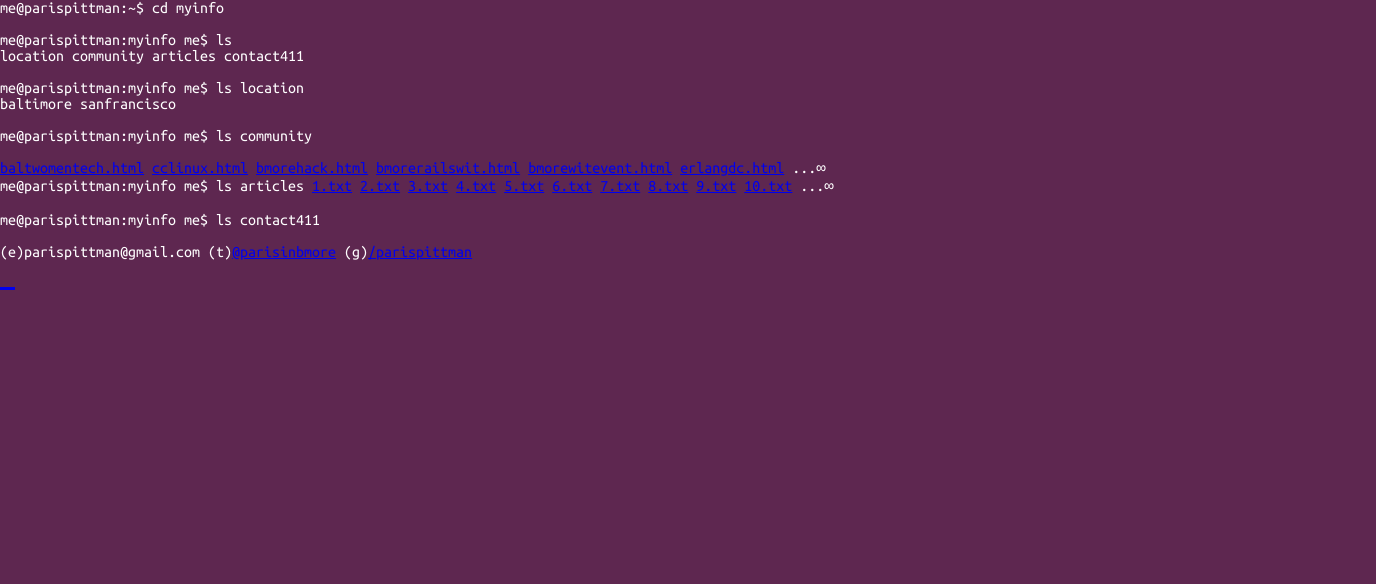
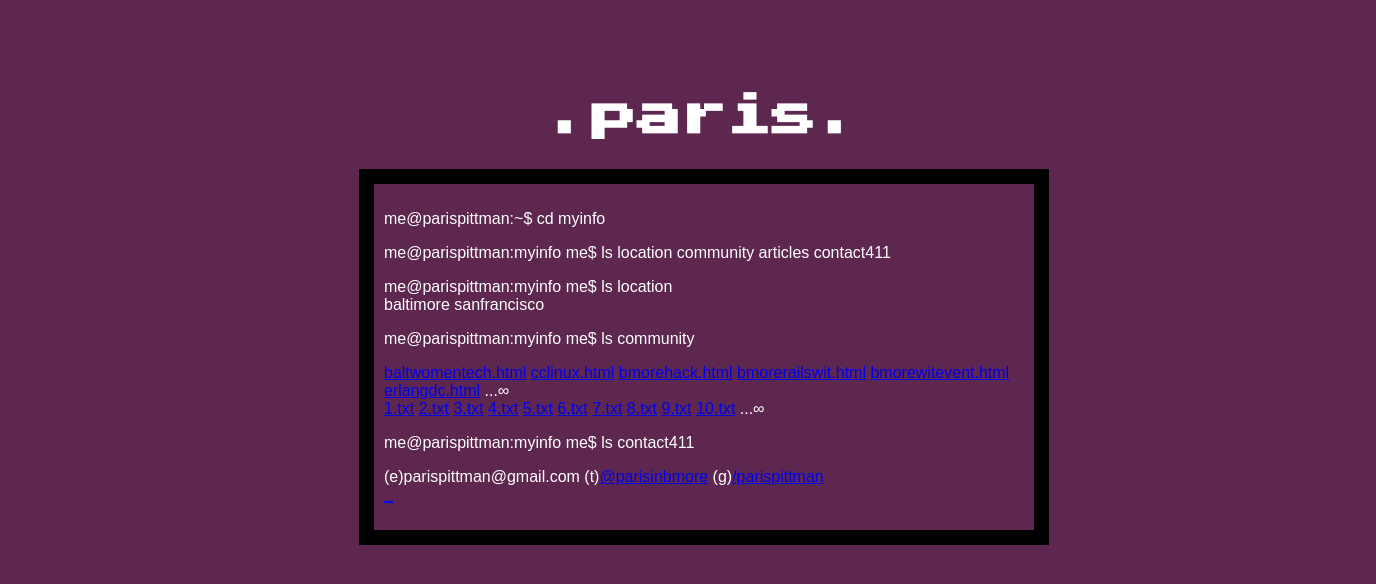
Before and after one commit to parispittman/parispittman.github.io, a plain HTML site: page index.html in a window 1280 px wide. Shown: the whole page, 1376 px wide, since content can reach past the window. Drawn offline with Linux system fonts and the light colour scheme.

Commit message:
added border, centered, head

```diff
--- a/index.html
+++ b/index.html
@@ -1,17 +1,18 @@
 <!DOCTYPE html>
 <html>
 <head>
-	<title>aparis.site</title>
+	<title>Terminal - me@parispittman</title>
 	<meta charset="utf-8"/>
 	<link rel="stylesheet" type="text/css" href="main.css">
-	<link href="https://fonts.googleapis.com/css?family=Ubuntu+Mono" rel="stylesheet">
+	<link href="https://fonts.googleapis.com/css?family=Press+Start+2P" rel="stylesheet">
+	<link href="https://fonts.googleapis.com/css?family=Ubuntu+Condensed" rel="stylesheet">
 </head>
 <body>
+<h1>.paris.</h1>
 <div class="container">
-	me@parispittman:~$ cd myinfo
-	<div class="me"><p><span>me@parispittman:myinfo me$ ls</span><span>location community articles contact411</span>
-	</div><div class="location"><p><span>me@parispittman:myinfo me$ ls location</span><span>baltimore sanfrancisco</span></p>
-	</div>
+	<p><span>me@parispittman:~$ cd myinfo</span></p>
+	<p><span>me@parispittman:myinfo me$ ls location community articles contact411</span></p>
+	<div class="location"><p><span>me@parispittman:myinfo me$ ls location</span><span>baltimore sanfrancisco</span></p>
 	<div class="community">
 	<p><span>me@parispittman:myinfo me$ ls community</span></p>
 	<a href="http://www.meetup.com/Baltimore-Women-in-Computing-Meetup/">baltwomentech.html</a>
@@ -23,9 +24,8 @@
 	...∞
 	</div>
 	<div class="articles">
-	me@parispittman:myinfo me$ ls articles
 		<a href="http://technical.ly/baltimore/2015/09/15/baltimore-hackathon-preview/">1.txt</a>
-	<a href="http://technical.ly/baltimore/2014/09/03/nominees-2nd-annual-baltimore-innovation-awards/">2.txt<a>
+		<a href="http://technical.ly/baltimore/2014/09/03/nominees-2nd-annual-baltimore-innovation-awards/">2.txt</a>
 		<a href="http://www.baltimoresun.com/features/bal-bs-sh-aw-bwic-p7-20150330-photo.html">3.txt</a>
 		<a href="http://www.bizjournals.com/baltimore/print-edition/2013/01/11/despite-high-unemployment-employers.html">4.txt</a>
 		<a href="http://technical.ly/baltimore/2015/03/30/2015-techawards-winners/">5.txt</a>
@@ -36,7 +36,9 @@
 		<a href="http://technical.ly/baltimore/2014/07/07/aol-ad-com-recruiting-hiring/">10.txt</a>
 	...∞</div>
 	<div class="contact411">
-	<p><span>me@parispittman:myinfo me$ ls contact411</span></p><p><span>(e)parispittman@gmail.com (t)<a href="http://www.twitter.com/parisinbmore">@parisinbmore</a> (g)<a href="http://www.github.com/parispittman">/parispittman<span class="blinking-cursor">_</span></a></div></span></p>
+	<p><span>me@parispittman:myinfo me$ ls contact411</span></p>
+	<p><span>(e)parispittman@gmail.com (t)<a href="http://www.twitter.com/parisinbmore">@parisinbmore</a> (g)<a href="http://www.github.com/parispittman">/parispittman<span class="blinking-cursor">_</span></a></div></span></p>
+</div>
 </div>
 </body>
 </html>
--- a/main.css
+++ b/main.css
@@ -1,15 +1,18 @@
 html, body {
-  font-family: 'Ubuntu Mono', monospace;
+
   background-color: #5E2750;
   color: #ffffff;
   margin: 0;
   width: 100%;
   height: 100%;
+  padding: 2em;
 }
 
 h1 {
-  font-size: 14px;
+  font-family: 'Press Start 2P', cursive;
+  font-size: 45px;
   color: #ffffff;
+  text-align: center;
 }
 
 p span
@@ -21,8 +24,16 @@ div {
 }
 
 .container {
-  display:;
+  display: block;
+  border: 15px solid black;
+  font-family: 'Droid+Sans+Mono', sans-serif;
+  margin: auto;
+  width: 50%;
+  padding: 10px;
+
 }
+
+.articles div {
 
 .me {
 }
@@ -31,9 +42,6 @@ div {
 }
 
 .community {
-}
-
-.articles {
 }
 
 .contact411 {
```
Also changed, not shown: test.html (added, +43 -0 lines). Lines whose indentation alone changed are shown as unchanged.
